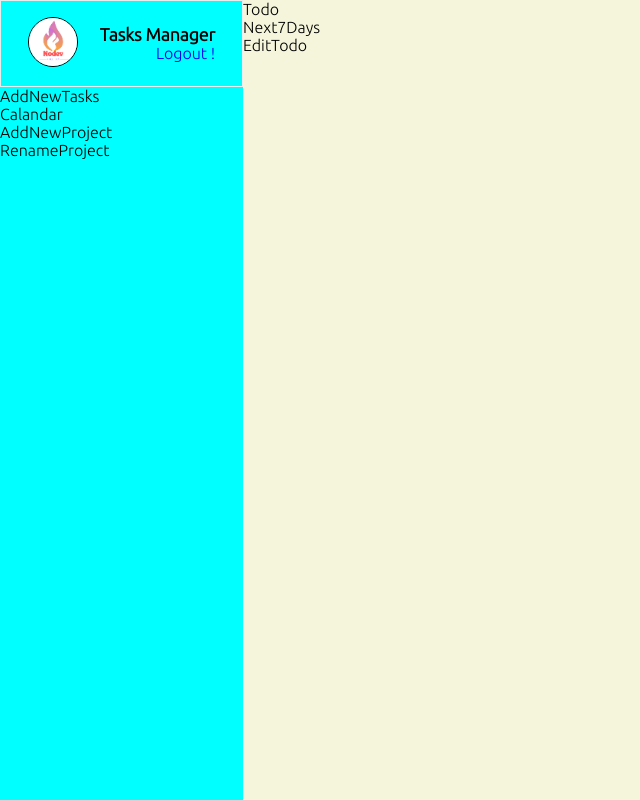
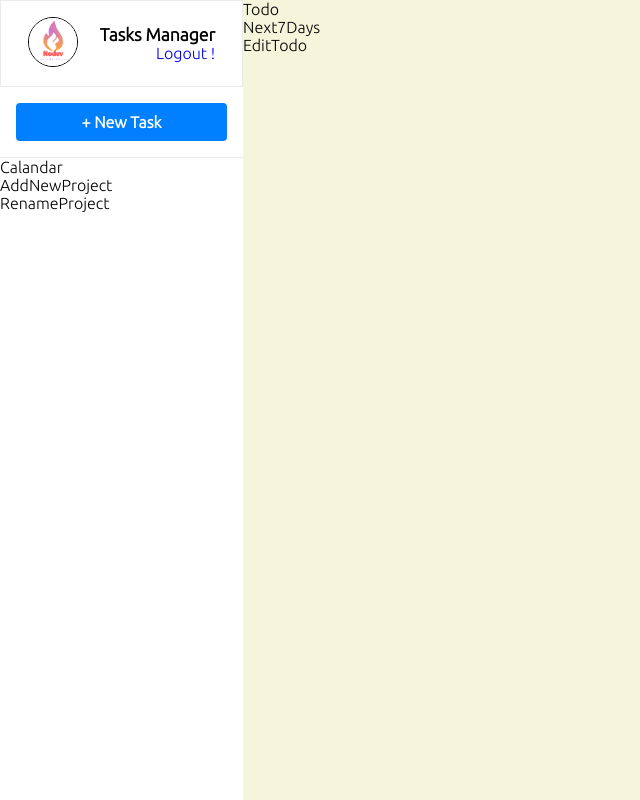
Before and after one commit to noelfoka/task-manager, a React (Create React App) app: page / in a window 1280 px wide. Shown: the whole page, without its empty margins (0-640 px from the left). Built offline with nearby package versions, Linux system fonts and the light colour scheme; the HTML template or start-up script is replaced by a standard one.

Commit message:
create modal

```diff
--- a/src/App.css
+++ b/src/App.css
@@ -19,7 +19,6 @@
 /* Sidebar */
 
 .Sidebar {
-  background-color: aqua;
   width: 300px;
   min-width: 200px;
   height: 100%;
@@ -62,3 +61,51 @@
   display: flex;
   justify-content: flex-end;
 }
+
+/* Add New Todo */
+
+.AddNewTodo {
+  border-bottom: 1px solid #ebebeb;
+}
+
+.AddNewTodo .btn {
+  padding: 1rem;
+  width: 100%;
+  height: 70px;
+}
+
+.AddNewTodo .btn button {
+  width: 100%;
+  height: 100%;
+  border: none;
+  border-radius: 4px;
+  font-size: 1rem;
+  background-color: #0080ff;
+  color: white;
+  font-weight: bold;
+  cursor: pointer;
+}
+
+.AddNewTodo .btn button:hover {
+  filter: brightness(1.1);
+  transition: all 300ms ease;
+}
+
+/* Modal */
+
+.Modal {
+  position: fixed;
+  top: 0;
+  left: 0;
+  width: 100vw;
+  height: 100vh;
+  background: rgba(0, 0, 0, 0.8);
+}
+
+.Modal .container {
+  position: absolute;
+  top: 25%;
+  left: 50%;
+  transform: translate(-50%, -25%);
+  background: white;
+}
--- a/src/components/AddNewTasks.js
+++ b/src/components/AddNewTasks.js
@@ -1,8 +1,26 @@
-import React from 'react'
+import React, { useState } from 'react'
+import Modal from './Modal';
 
-const AddNewTasks = () => {
+function AddNewTasks () {
+
+  const [showModal, setShowModal] = useState(false);
+
   return (
-    <div>AddNewTasks</div>
+    <div className='AddNewTodo'>
+      <div className='btn'>
+        <button onClick={() => setShowModal(true)}>
+          + New Task
+        </button>
+      </div>
+
+      <Modal showModal={showModal} setShowModal={setShowModal}>
+        <div>
+          Hello world!
+        </div>
+
+        <button onClick={() => setShowModal(false)}>Hide</button>
+      </Modal>
+    </div>
   )
 }
 
--- /dev/null
+++ b/src/components/Modal.js
@@ -0,0 +1,22 @@
+import React, { useRef } from 'react'
+
+function Modal ({ children, showModal, setShowModal }) {
+
+  const modalRef = useRef();
+
+  const closeModal = (e) => {
+    if (e.target === modalRef.current) {
+        setShowModal(false);
+    }
+  }
+  return (
+    showModal &&
+    <div className='Modal' ref={modalRef} onClick={closeModal}>
+        <div className='container'>
+            {children}
+        </div>
+    </div>
+  )
+}
+
+export default Modal
```
